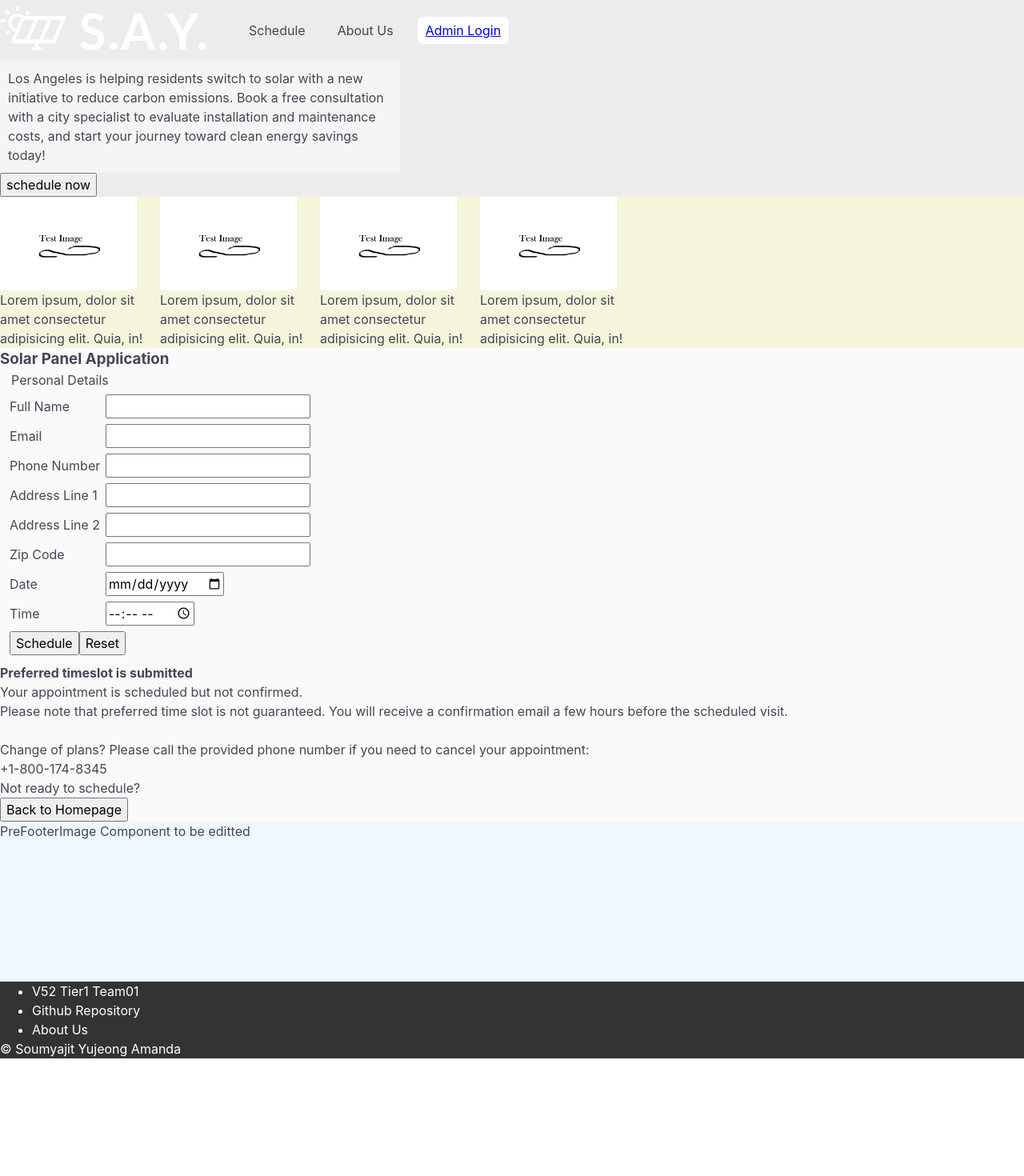
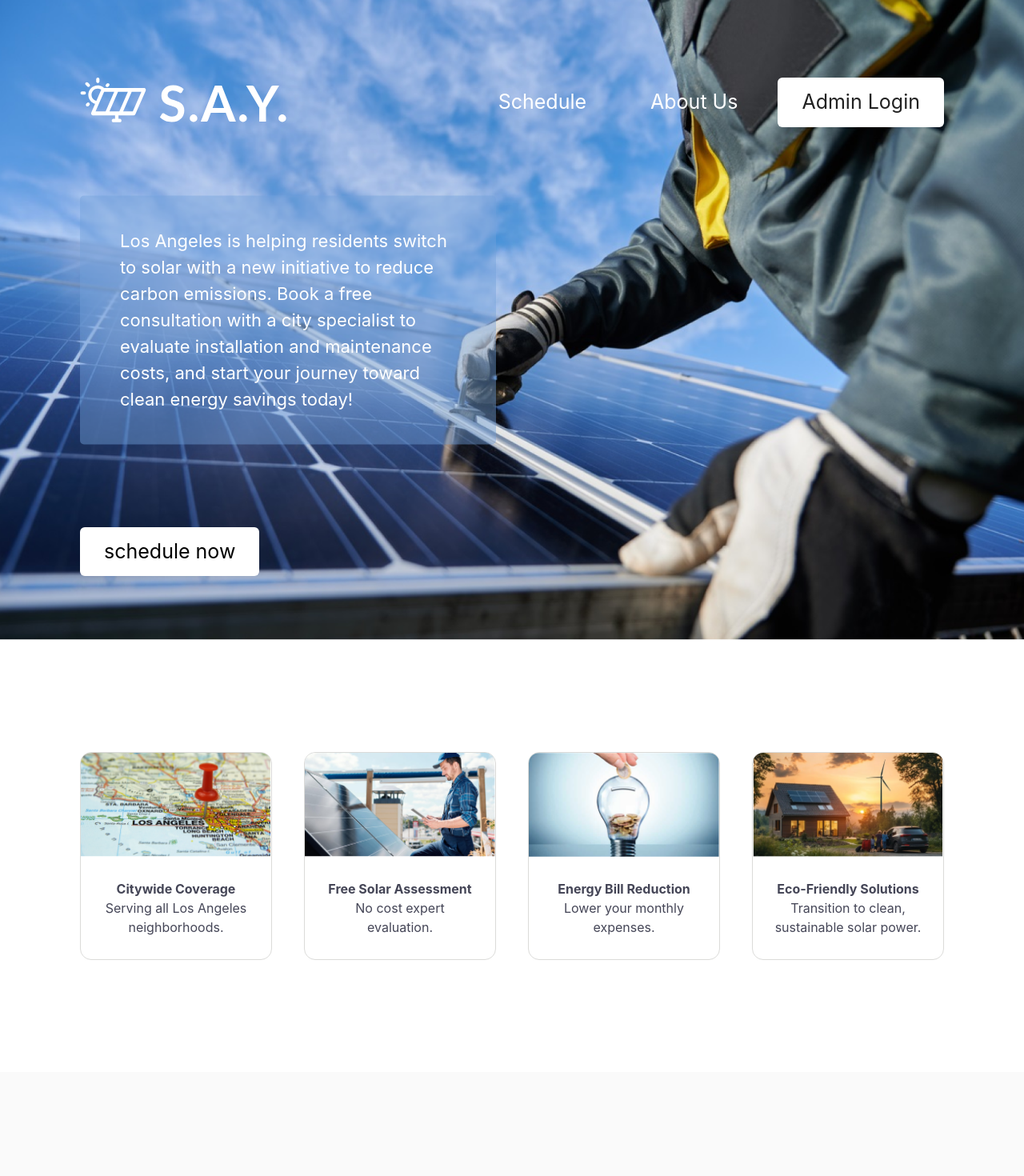
Before and after one commit to chingu-voyages/v52-tier1-team-01, a React (Create React App) app in the folder solarapp/: page / in a window 1280 px wide. Shown: the top 1470 px of the page at 80% size. Before the commit the page ends 1323 px from the top, so only its background shows below. Built offline with nearby package versions, Linux system fonts and the light colour scheme.

Commit message:
Update styles and markup structure 30nov2024

```diff
--- a/solarapp/src/components/Footer.jsx
+++ b/solarapp/src/components/Footer.jsx
@@ -7,13 +7,15 @@ const Footer = () => {
     <div id="footer">
       <div class="footer-links">
         <ul>
-          <li>V52 Tier1 Team01</li>
-          <li>Github Repository</li>
+          <li>
+            <a href="https://github.com/chingu-voyages/v52-tier1-team-01" target="_blank">V52 Tier1 Team01 <br /> Github Repository
+            </a>
+          </li>
           <li>About Us</li>
         </ul>
       </div>
       <div class="footer-note">
-        <p>&#169; Soumyajit Yujeong Amanda</p>
+        <p>&#169; Copyright 2024 Soumyajit Yujeong Amanda</p>
       </div>
     </div>
   );
--- a/solarapp/src/components/Header.jsx
+++ b/solarapp/src/components/Header.jsx
@@ -5,6 +5,7 @@ import '../styling/Header.css'
 const Header = () => {
   return (
     <section className="header">
+      <div className="container">
         <header className="header-bar">
           <h1 className="header-logo">
             <img src="/assets/solar-app-logo.svg" alt="SAY logo" />
@@ -27,6 +28,7 @@ const Header = () => {
           <button type="button" className="schedule-now">schedule now</button>
           <button type="button" className="check-schedule">check schedule</button>
         </div>
+      </div>
       {/* <a href="/admin">Admin Page</a> */}
     </section>
   );
--- a/solarapp/src/components/IconInfoBar.jsx
+++ b/solarapp/src/components/IconInfoBar.jsx
@@ -7,37 +7,41 @@ const IconInfoBar = () => {
     <div id="icon-info-bar">
       <div class="icon-info-card" id="card001">
         <div class="icon-card-image">
-          <img src="/assets/testimage.png" id="card001Img" alt="card001"/>
+          <img src="/assets/card-01.png" id="card001Img" alt="card001" />
         </div>
         <div class="icon-card-text">
-          <p>Lorem ipsum, dolor sit amet consectetur adipisicing elit. Quia, in!</p>
+          <span>Citywide Coverage</span>
+          <p>Serving all Los Angeles neighborhoods.</p>
         </div>
       </div>
 
       <div class="icon-info-card" id="card002">
         <div class="icon-card-image">
-          <img src="/assets/testimage.png" id="card002Img" alt="card002"/>
+          <img src="/assets/card-02.png" id="card002Img" alt="card002" />
         </div>
         <div class="icon-card-text">
-          <p>Lorem ipsum, dolor sit amet consectetur adipisicing elit. Quia, in!</p>
+          <span>Free Solar Assessment</span>
+          <p>No cost expert evaluation.</p>
         </div>
       </div>
 
       <div class="icon-info-card" id="card003">
         <div class="icon-card-image">
-          <img src="/assets/testimage.png" id="card003Img" alt="card003"/>
+          <img src="/assets/card-03.png" id="card003Img" alt="card003" />
         </div>
         <div class="icon-card-text">
-          <p>Lorem ipsum, dolor sit amet consectetur adipisicing elit. Quia, in!</p>
+          <span>Energy Bill Reduction</span>
+          <p>Lower your monthly expenses.</p>
         </div>
       </div>
 
       <div class="icon-info-card" id="card004">
         <div class="icon-card-image">
-          <img src="/assets/testimage.png" id="card004Img" alt="card004"/>
+          <img src="/assets/card-04.png" id="card004Img" alt="card004" />
         </div>
         <div class="icon-card-text">
-          <p>Lorem ipsum, dolor sit amet consectetur adipisicing elit. Quia, in!</p>
+          <span> Eco-Friendly Solutions</span>
+          <p>Transition to clean, sustainable solar power.</p>
         </div>
       </div>
     </div>
--- a/solarapp/src/components/PreFooterImage.jsx
+++ b/solarapp/src/components/PreFooterImage.jsx
@@ -3,7 +3,7 @@ import React from "react";
 import '../styling/PreFooterImage.css'
 
 const PreFooterImage = () => {
-  return <div className="pre-footer-image" >PreFooterImage Component to be editted</div>;
+  return <div className="pre-footer-image" aria-hidden></div>;
 };
 
 export default PreFooterImage;
--- a/solarapp/src/components/ScheduleFormSection.jsx
+++ b/solarapp/src/components/ScheduleFormSection.jsx
@@ -5,10 +5,14 @@ import '../styling/ScheduleFormSection.css';
 const ScheduleFormSection = () => {
   return (
     <section className="schedule-form-section">
+      <div className="container">
+        <div className="form-message-container">
           <form method="" className="form-wrapper">
             <h3 className="form-head">Solar Panel Application</h3>
+            <div className="">
+              <p className="title">Personal Details</p>
               <fieldset>
-          <legend>Personal Details</legend>
+                <legend className="visually-hidden">Personal Details</legend>
                 <div className="form-question">
                   <label htmlFor="input-name">Full Name</label>
                   <input type="text" id="input-name" required />
@@ -46,9 +50,10 @@ const ScheduleFormSection = () => {
                   <button type="button" className="button-reset">Reset</button>
                 </div>
               </fieldset>
+            </div>
           </form>
           <div className="form-success-info">
-        <strong>Preferred timeslot is submitted</strong>
+            <strong className="title">Preferred timeslot is submitted</strong>
             <p>Your appointment is scheduled but not confirmed.</p>
             <p>
               Please note that preferred time slot is not guaranteed. You will receive a confirmation email a few hours before the scheduled visit.<br /><br />
@@ -59,9 +64,11 @@ const ScheduleFormSection = () => {
             <p>
               Not ready to schedule?
             </p>
-        <button type="button"> Back to Homepage</button>
+            <a href="#">Back to Homepage</a>
           </div>
-    </section>
+        </div>
+      </div>
+    </section >
   );
 };
 
--- a/solarapp/src/styling/Footer.css
+++ b/solarapp/src/styling/Footer.css
@@ -1,4 +1,21 @@
 #footer{
-    color: #fff;
-    background-color: rgb(0,0,0, 0.8);
+    padding: 60px 0 ;
+    color: var(--white);
+    background-color: #0D110C;
+    text-align: center;
 }
+.footer-links{
+    color: var(--white);
+    background-color: #0D110C;
+    text-align: center;
+    margin-bottom: 50px;
+}
+.footer-links ul{
+    list-style-type: none ;
+}
+.footer-links ul li {
+    margin-bottom: 10px;
+}
+.footer-links ul li:first-child a{
+    color: var(--white);
+}
--- a/solarapp/src/styling/Header.css
+++ b/solarapp/src/styling/Header.css
@@ -1,26 +1,24 @@
-.visually-hidden {
-  position: absolute;
-  width: 1px;
-  height: 1px;
-  margin: -1px;
-  border: 0;
-  padding: 0;
-  white-space: nowrap;
-  clip-path: inset(100%);
-  clip: rect(0 0 0 0);
-  overflow: hidden;
+section.header {
+  width: 100%;
+  height: 100vh;
+  background: url('../../public/assets/main-bg.png')no-repeat center /cover;
 }
 
-section.header {
-  background-color: #edebeb;
-  /* background: url(/asset/main_bg.png)no-repeat; */
-  width: 100%;
+section.header a{
+  text-decoration: none;
+  color: #222;
 }
+
+
 
 header.header-bar {
   margin: 0 auto;
   display: flex;
+  justify-content: space-between;
   align-items: center;
+  padding-top: 90px;
+  font-size: 25px;
+  color: #fff;
 }
 
 .header-nav ul{
@@ -29,20 +27,45 @@ header.header-bar {
   list-style: none;
 }
 .header-nav ul li{
-  padding: 5px 10px;
+  padding: 12px 30px;
+  border-radius: 6px;
   cursor: pointer;
 }
 
 .header-nav ul li.admin{
   background-color: #fff;
-  border-radius: 6px;
 }
 
 .header-info {
-  width: 500px;
-  padding: 10px;
-  background-color: #ffffff80;
+  width: 520px;
+  position: absolute;
+  top: 50%;
+  transform: translateY(-50%);
+  margin-bottom: 50px;
+  padding: 40px 50px;
+  background: rgba(114, 159, 218, 0.45);
+  font-size: 22px;
+  border-radius: 5px;
+  color: #fff;
 }
+.header-action-buttons{
+  position: absolute;
+  bottom: 10vh;
+}
+
+.header-action-buttons button {
+  padding: 12px 30px;
+  border-radius: 6px;
+  background-color: #fff;
+  font-size: 25px;
+  outline: none;
+  border: none;
+  cursor: pointer;
+}
+.header-action-buttons button:first-child {
+  margin-right: 10px;
+}
+
 .check-schedule{
   display: none;
 }
--- a/solarapp/src/styling/IconInfoBar.css
+++ b/solarapp/src/styling/IconInfoBar.css
@@ -1,17 +1,38 @@
 #icon-info-bar{
-    background-color: beige;
+    width: 100%;
+    max-width: 1140px;
+    margin: 0 auto;
+    padding-inline: 30px;
+    padding-block: 140px;
     display: flex;
     align-content: center;
+    justify-content: space-between;
     align-items: center;
 }
 
 .icon-info-card{
-    max-width: 200px;
+    width: 240px;
+    height: 260px;
+    border: 1px solid #dbdbd9;
+    border-radius: 14px;
+    overflow: hidden;
 }
 .icon-card-image{
-    width: 90%;
+    width: 100%;
+    height: 130px;
+    overflow: hidden;
 }
 
 .icon-card-image img{
-    width: 95%;
+    display: block;
+    width: 100%;
+    height: 100%;
 }
+
+.icon-card-text {
+    padding: 28px 26px;
+    text-align: center;
+}
+.icon-card-text span {
+    font-weight: bold;
+}
--- a/solarapp/src/styling/PreFooterImage.css
+++ b/solarapp/src/styling/PreFooterImage.css
@@ -1,6 +1,6 @@
 .pre-footer-image {
   width: 100%;
   background-color: aliceblue;
-  height: 200px;
-   /* background: url('/solarapp/public/assets/footer-background.png'); */
+  height: 550px;
+  background: url('../../public/assets/prefooter-bg.png')no-repeat center /cover;
 }
--- a/solarapp/src/styling/ScheduleFormSection.css
+++ b/solarapp/src/styling/ScheduleFormSection.css
@@ -1,15 +1,147 @@
 .schedule-form-section {
+  position: relative;
   width: 100%;
   background-color: #fafafa;
+  padding: 120px 0;
 }
-.schedule-form-section .form-wrapper fieldset{
+
+
+.form-message-container{
+  margin-top: 220px;
+  background-color: #fff;
+  padding: 120px 148px;
+  border: 1px solid var(--border);
+  border-radius: 10px;
+}
+
+.schedule-form-section .form-head{
+  position: absolute;
+  top: 150px;
+  left: 50%;
+  transform: translateX(-50%);
+  margin-bottom: 40px;
+  font-size: 60px;
+  text-align: center;
+}
+.form-wrapper {
+  margin-bottom: 80px;
+}
+.form-wrapper .title{
+  margin-bottom: 60px;
+  font-size: 35px;
+  font-weight: bold;
+}
+
+.form-wrapper fieldset{
+  display: flex;
+  flex-wrap: wrap;
+  row-gap: 50px;
+  column-gap: 80px;
   border: none;
 }
-.schedule-form-section .form-question label{
-  display: inline-block;
+
+.form-question{
+  flex: 1 1 calc(50% - 80px);
+}
+
+.form-question:nth-of-type(3),
+.form-question:nth-of-type(6){
+  flex: 100%;
+}
+
+.form-question:nth-of-type(3) input,
+.form-question:nth-of-type(6) input{
+  width: calc(50% - 40px);
+}
+
+.form-question label{
+  display: block;
   min-width: 120px;
   margin-bottom: 10px;
+  font-size: 21px;
+  font-weight: 500;
 }
-.schedule-form-section .phone-num{
+
+.form-question input{
+  width: 100%;
+  padding: 6px 19px;
+  border-radius: 8px;
+  border: 1px solid var(--border);
+}
+
+.form-question input:read-only{
+  background-color: #fafafa;
+}
+
+.action-button-form{
+  display: flex;
+  gap: 80px;
+  margin-inline: auto;
+  margin-block: 50px;
+}
+
+.action-button-form button{
+  width: 194px;
+  padding:6px 0;
+  color: var(--white);
+  border-radius: 6px;
+  font-size: 24px;
+  background-color: var(--primary);
+  cursor: pointer;
+}
+
+/* Form Success Info */
+.form-success-info {
+  display: none;
+  margin-bottom: 50px;
+  padding: 100px 105px;
+  background-color: #fff;
+  text-align: center;
+  border: 1px solid var(--border);
+  border-radius: 10px;
+}
+
+.form-success-info.open {
+  /* When the 'open' class is added, it will be shown */
   display: block;
 }
+
+.form-message-container:has(.form-success-info.open) .action-button-form {
+  display: none;
+}
+
+.form-success-info .title{
+  font-size: 40px;
+}
+.form-success-info .title + p{
+  margin-bottom: 30px;
+  font-weight: 500;
+  font-size: 20px;
+  text-decoration: underline;
+}
+
+.form-success-info .phone-num{
+  display: flex;
+  align-items: center;
+  justify-content: center;
+  gap: 10px;
+  margin-top: 40px;
+}
+.form-success-info .phone-num::before{
+  content: '';
+  display: inline-block;
+  width: 18px;
+  height:18px;
+  background: url(../../public/assets/icon-call.png)no-repeat center;
+}
+
+.controller-linker {
+  display: flex;
+  justify-content: center;
+  gap: 10px;
+  font-weight: 600;
+  font-size: 20px;
+}
+.controller-linker a{
+  color: var(--primary);
+}
```
Also changed, not shown: solarapp/public/assets/icon-call.png (added). Lines whose indentation alone changed are shown as unchanged.
